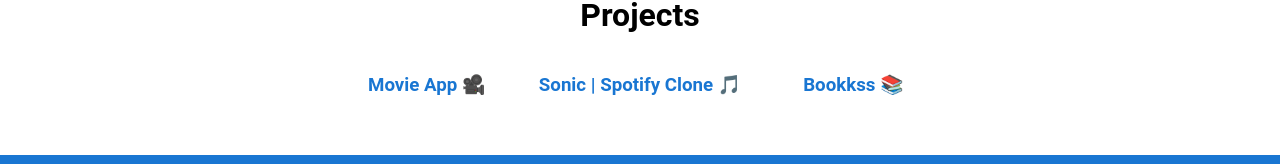
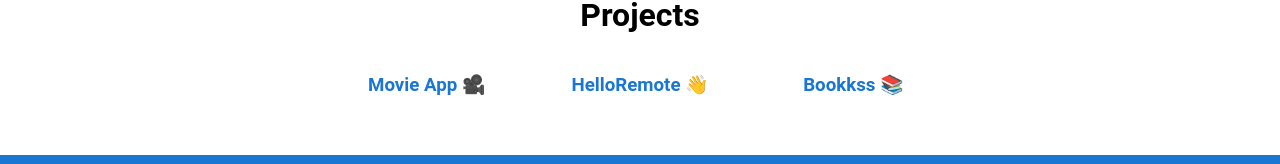
Before and after one commit to adnjoo/portfolio-website, a Next.js app: page / in a window 1280 px wide. Shown: the part 1110-1274 px from the top of the page. Built offline with nearby package versions, Linux system fonts and the light colour scheme.

Commit message:
Update Projects.tsx

```diff
--- a/src/components/Projects.tsx
+++ b/src/components/Projects.tsx
@@ -9,8 +9,8 @@
     link: 'https://movie-app-adnjoo.vercel.app/',
   },
   {
-    name: 'Sonic | Spotify Clone 🎵',
-    link: 'https://sonic-adnjoo.vercel.app/',
+    name: 'HelloRemote 👋',
+    link: 'https://helloremote.dev/',
   },
   {
     name: 'Bookkss 📚',
```
